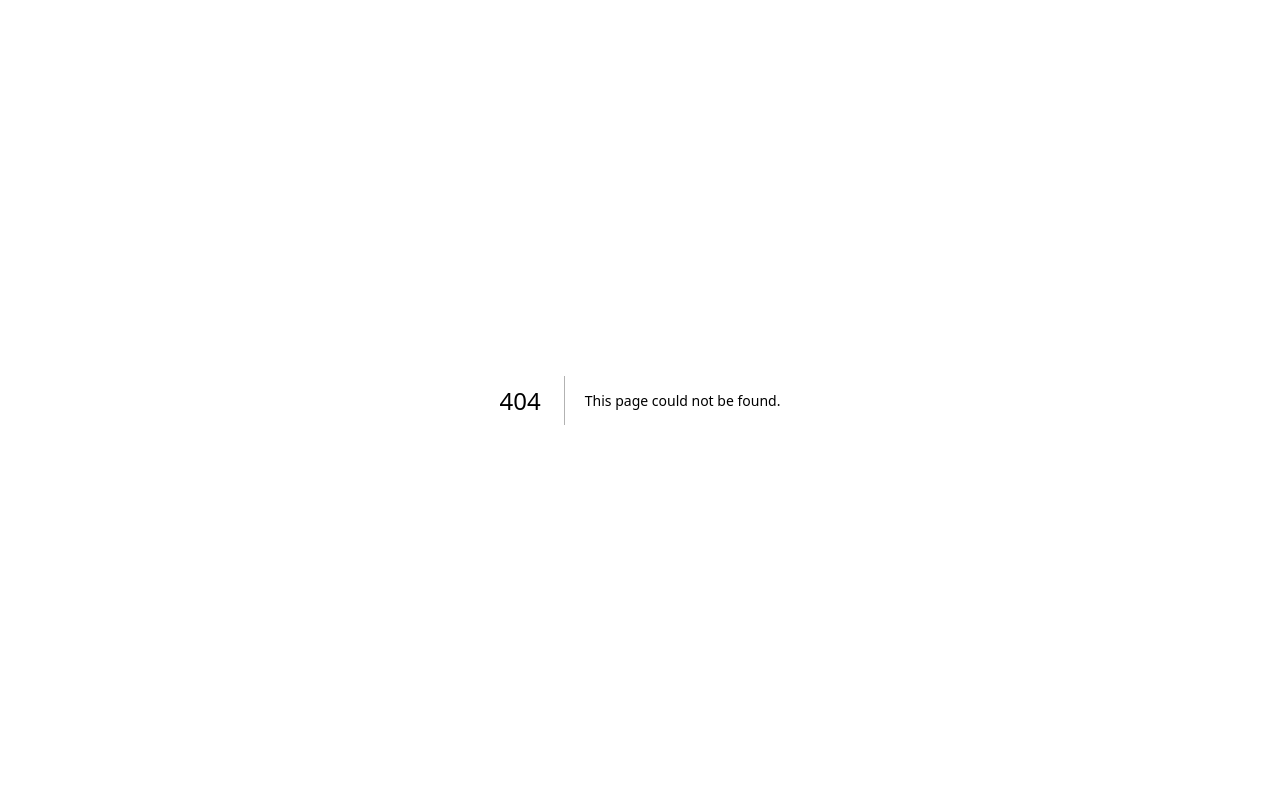
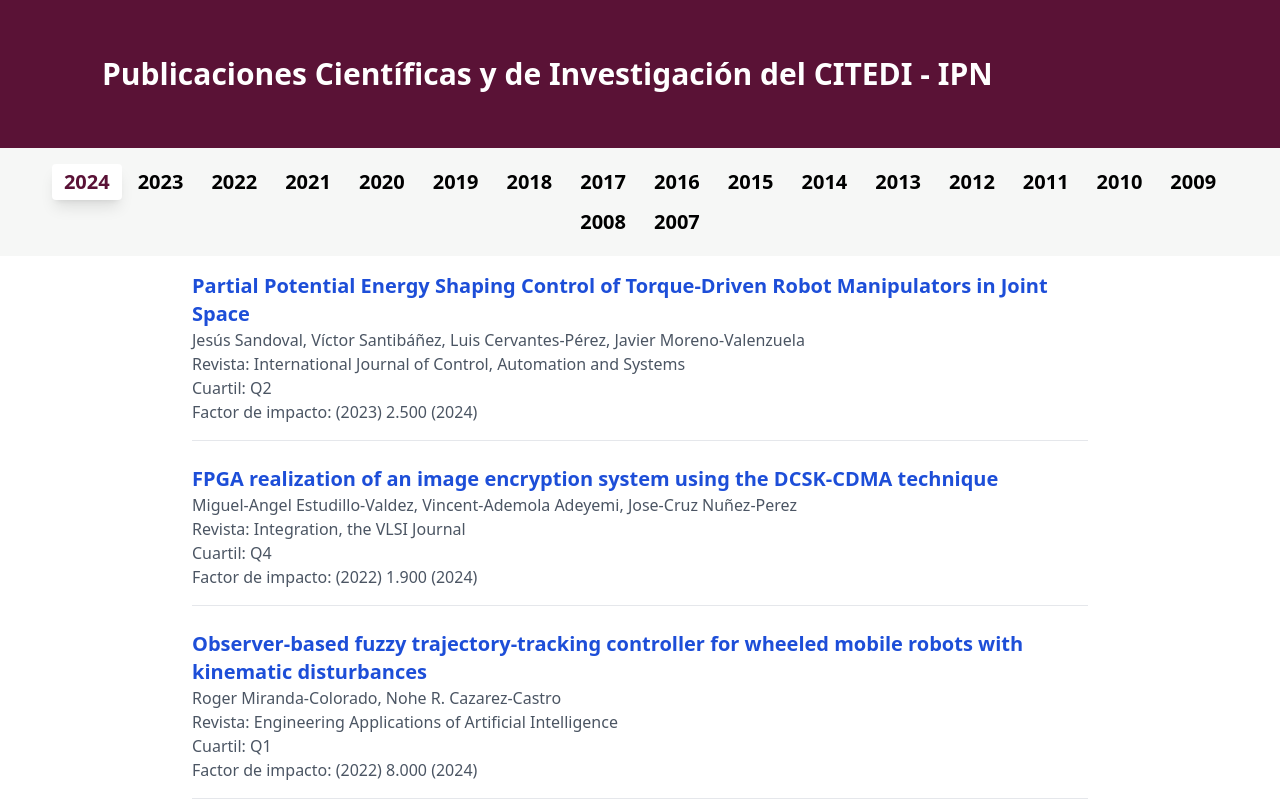
Before and after one commit to pabcrz/investigacion-citedi, a Next.js app: page /productos-cientificos in a window 1280 px wide. Before the commit this address had no page. Shown: the top 800 px of the page. Built offline with nearby package versions, Linux system fonts and the light colour scheme.

Commit message:
Add productos cientificos

```diff
--- a/src/components/main/About.js
+++ b/src/components/main/About.js
@@ -5,7 +5,7 @@
 export default function About() {
   return (
     <>
-      <div className="w-max-content grid grid-cols-2 lg:grid-cols-4 gap-8 px-4 text-white">
+      <div className="grid grid-cols-2 lg:grid-cols-4 gap-8 px-4 text-white">
         {about.map((card, i) => (
           <Link
             key={i}
@@ -21,7 +21,7 @@
                 width={50}
               />
             </div>
-            <p>{card.title}</p>
+            <p className="text-center">{card.title}</p>
           </Link>
         ))}
       </div>
--- a/src/components/main/Areas.js
+++ b/src/components/main/Areas.js
@@ -31,7 +31,9 @@
               className="size-8"
             />
           </div>
-          <p className="p-4 text-center">{area.title}</p>
+          <p className="p-4 px-6 text-center sm:text-xl lg:text-fluid-md">
+            {area.title}
+          </p>
         </Link>
       ))}
     </>
--- a/src/components/main/Card.js
+++ /dev/null
@@ -1,113 +0,0 @@
-import dynamic from "next/dynamic";
-import { useState, useEffect } from "react";
-import { cards } from "@/lib/data";
-import Image from "next/image";
-
-const DOMPurify = dynamic(() => import("dompurify"), { ssr: false });
-
-export default function Card() {
-  const [hoveredContent, setHoveredContent] = useState(
-    cards.map((card) => ({
-      content: card.items[0]?.content || null,
-      imageUrl: card.items[0]?.img || null,
-      cardIndex: cards.indexOf(card),
-      itemIndex: 0,
-    }))
-  );
-
-  const handleMouseEnter = (content, imageUrl, cardIndex, itemIndex) => {
-    setHoveredContent((prev) =>
-      prev.map((item) =>
-        item.cardIndex === cardIndex
-          ? { content, imageUrl, cardIndex, itemIndex }
-          : item
-      )
-    );
-  };
-
-  // Cargar DOMPurify dinámicamente
-  const [sanitizer, setSanitizer] = useState(null);
-  useEffect(() => {
-    const loadSanitizer = async () => {
-      const DOMPurifyModule = (await import("dompurify")).default;
-      setSanitizer(() => DOMPurifyModule.sanitize);
-    };
-    loadSanitizer();
-  }, []);
-
-  return (
-    <>
-      {cards.map((card, cardIndex) => (
-        <div
-          key={cardIndex}
-          className="p-4 w-80 h-96 flex flex-col gap-4 items-center justify-center bg-white rounded-3xl hover:shadow-xl"
-        >
-          <div className="flex justify-around w-full">
-            {card.items.map((item, itemIndex) => {
-              const isActive =
-                hoveredContent.find(
-                  (hovered) =>
-                    hovered.cardIndex === cardIndex &&
-                    hovered.itemIndex === itemIndex
-                ) !== undefined;
-
-              return (
-                <div
-                  key={itemIndex}
-                  className="flex flex-col justify-center items-center"
-                  onMouseEnter={() =>
-                    handleMouseEnter(
-                      item.content,
-                      item.img,
-                      cardIndex,
-                      itemIndex
-                    )
-                  }
-                >
-                  <p
-                    className={`rounded-full min-w-20 size-20 border-2 flex items-center justify-center text-4xl font-bold transition-transform duration-200 ${
-                      isActive
-                        ? "transform scale-110 text-primary border-primary"
-                        : ""
-                    }`}
-                  >
-                    {item.numbers}
-                  </p>
-                </div>
-              );
-            })}
-          </div>
-
-          {/* Contenido centrado debajo de los números */}
-          <p
-            className="w-full text-sm text-center min-h-16"
-            dangerouslySetInnerHTML={{
-              __html: sanitizer
-                ? sanitizer(
-                    hoveredContent.find((item) => item.cardIndex === cardIndex)
-                      ?.content || ""
-                  )
-                : "",
-            }}
-          ></p>
-
-          {/* Imagen debajo del contenido */}
-          {hoveredContent.find((item) => item.cardIndex === cardIndex)
-            ?.imageUrl && (
-            <Image
-              src={
-                hoveredContent.find((item) => item.cardIndex === cardIndex)
-                  .imageUrl
-              }
-              alt="Contenido relacionado"
-              width={300}
-              height={200}
-              quality={100}
-              className="w-auto h-1/2"
-            />
-          )}
-        </div>
-      ))}
-    </>
-  );
-}
--- a/src/lib/data.ts
+++ b/src/lib/data.ts
@@ -158,7 +158,7 @@
   {
     title: "Productos académicos",
     icon: "/main/productos.svg",
-    href: "/#",
+    href: "/productos-cientificos",
   },
   {
     title: "Proyectos de Investigación",
--- a/src/lib/publicaciones.ts
+++ b/src/lib/publicaciones.ts
@@ -9,7 +9,7 @@
 interface Publicaciones {
   [key: number]: Publicion[];
 }
-const publicaciones: Publicaciones[] = [
+export const publicaciones: Publicaciones[] = [
   {
     2007: [
       {
--- a/src/pages/index.js
+++ b/src/pages/index.js
@@ -1,6 +1,6 @@
 import { Geist, Geist_Mono } from "next/font/google";
 import Hero from "@/components/main/Hero";
-import Card from "@/components/main/Card";
+import Card from "@/components/main/Card.tsx";
 import Areas from "@/components/main/Areas";
 import About from "@/components/main/About";
 import Direction from "@/components/main/Direction.tsx";
--- /dev/null
+++ b/src/pages/productos-cientificos/index.js
@@ -0,0 +1,67 @@
+import Hero from "@/components/main/Hero";
+import { useState } from "react";
+import { publicaciones } from "@/lib/publicaciones";
+
+export default function ProductosCientificos() {
+  const [year, setYear] = useState("2024");
+
+  const publicacionesPorAño = publicaciones[0];
+  const years = Object.keys(publicacionesPorAño).reverse();
+
+  const publicationsByYear = publicacionesPorAño[year] || [];
+
+  return (
+    <>
+      <section className="w-full bg-primary py-14 flex justify-center text-white md:px-8">
+        <h1 className="text-3xl font-bold w-max-content px-8">
+          Publicaciones Científicas y de Investigación del CITEDI - IPN
+        </h1>
+      </section>
+      <section className="w-full flex justify-center px-8 py-4 bg-tertiary">
+        <ul className="flex gap-1 flex-wrap justify-center">
+          {years.map((y) => (
+            <li
+              key={y}
+              className={`cursor-pointer rounded px-3 py-1 font-bold text-xl ${
+                y === year
+                  ? "bg-white text-primary shadow-lg"
+                  : "hover:bg-white hover:text-primary hover:shadow-lg transition-all duration-200"
+              }`}
+              onClick={() => setYear(y)}
+            >
+              {y}
+            </li>
+          ))}
+        </ul>
+      </section>
+      <section className="w-full flex flex-col items-center px-8 md:px-16 py-4">
+        {publicationsByYear.length > 0 ? (
+          <ul className="w-full max-w-4xl space-y-6">
+            {publicationsByYear.map((pub, idx) => (
+              <li key={idx} className="border-b pb-4">
+                {pub.enlace && (
+                  <a
+                    href={pub.enlace}
+                    target="_blank"
+                    className="text-blue-700 text-sm"
+                  >
+                    <h3 className="text-xl font-semibold">{pub.titulo}</h3>
+                  </a>
+                )}
+
+                <p className="text-gray-600">{pub.autores}</p>
+                <p className="text-gray-600">Revista: {pub.revista}</p>
+                <p className="text-gray-600">Cuartil: {pub.cuartil}</p>
+                <p className="text-gray-600">
+                  Factor de impacto: {pub.factorImpacto}
+                </p>
+              </li>
+            ))}
+          </ul>
+        ) : (
+          <p>No hay publicaciones para el año seleccionado.</p>
+        )}
+      </section>
+    </>
+  );
+}
```
